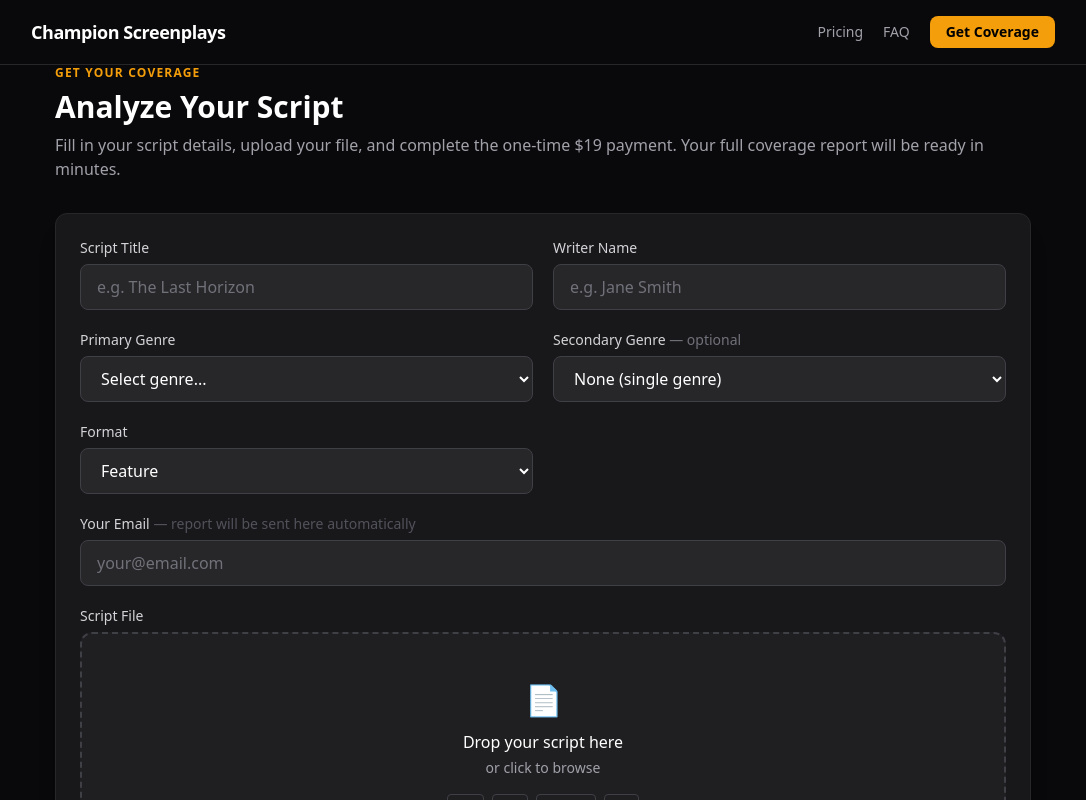
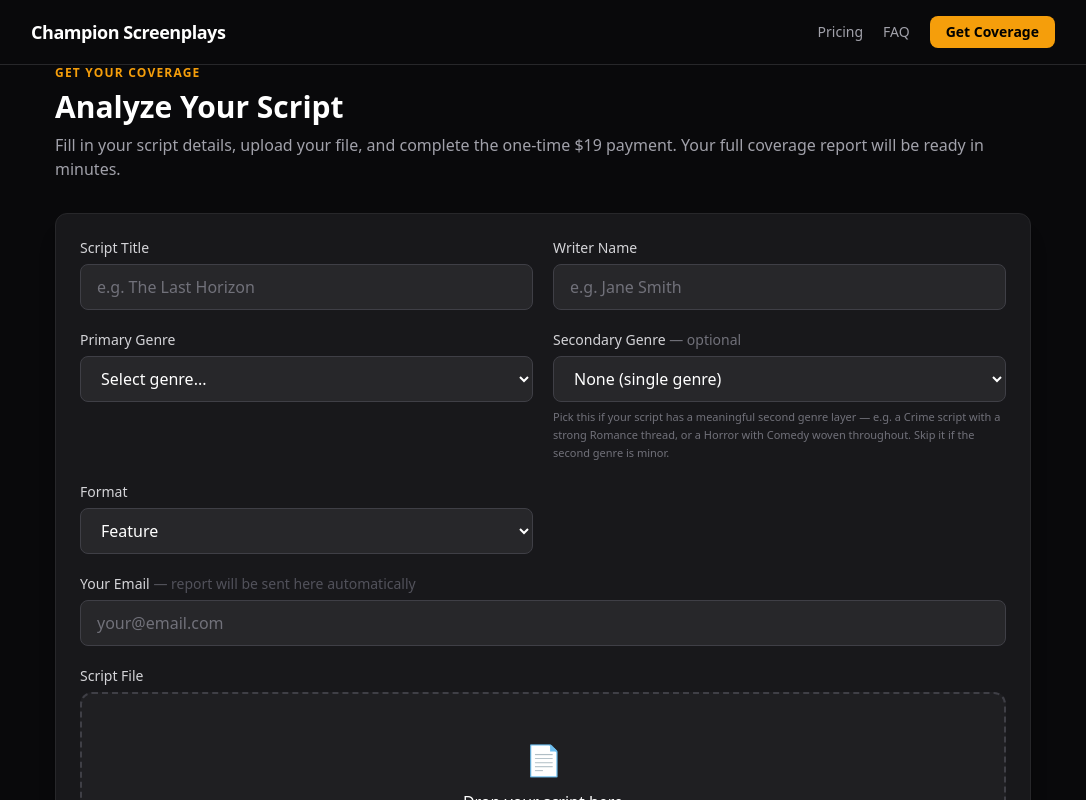
Before and after one commit to Brik2500/champion-screenplays, a Next.js app: page /analyze in a window 1280 px wide. Shown: the top 800 px of the page, without its empty margins (97-1183 px from the left). Built offline with nearby package versions, Linux system fonts and the light colour scheme.

Commit message:
Add helper text to secondary genre field

```diff
--- a/components/ScriptForm.tsx
+++ b/components/ScriptForm.tsx
@@ -131,6 +131,9 @@ export default function ScriptForm() {
             <option value="">None (single genre)</option>
             {GENRES.filter((g) => g !== genre).map((g) => <option key={g} value={g}>{g}</option>)}
           </select>
+          <p className="mt-1.5 text-[11px] text-zinc-500 leading-relaxed">
+            Pick this if your script has a meaningful second genre layer — e.g. a Crime script with a strong Romance thread, or a Horror with Comedy woven throughout. Skip it if the second genre is minor.
+          </p>
         </div>
         <div>
           <label className="mb-1.5 block text-sm font-medium text-zinc-300">Format</label>
```
